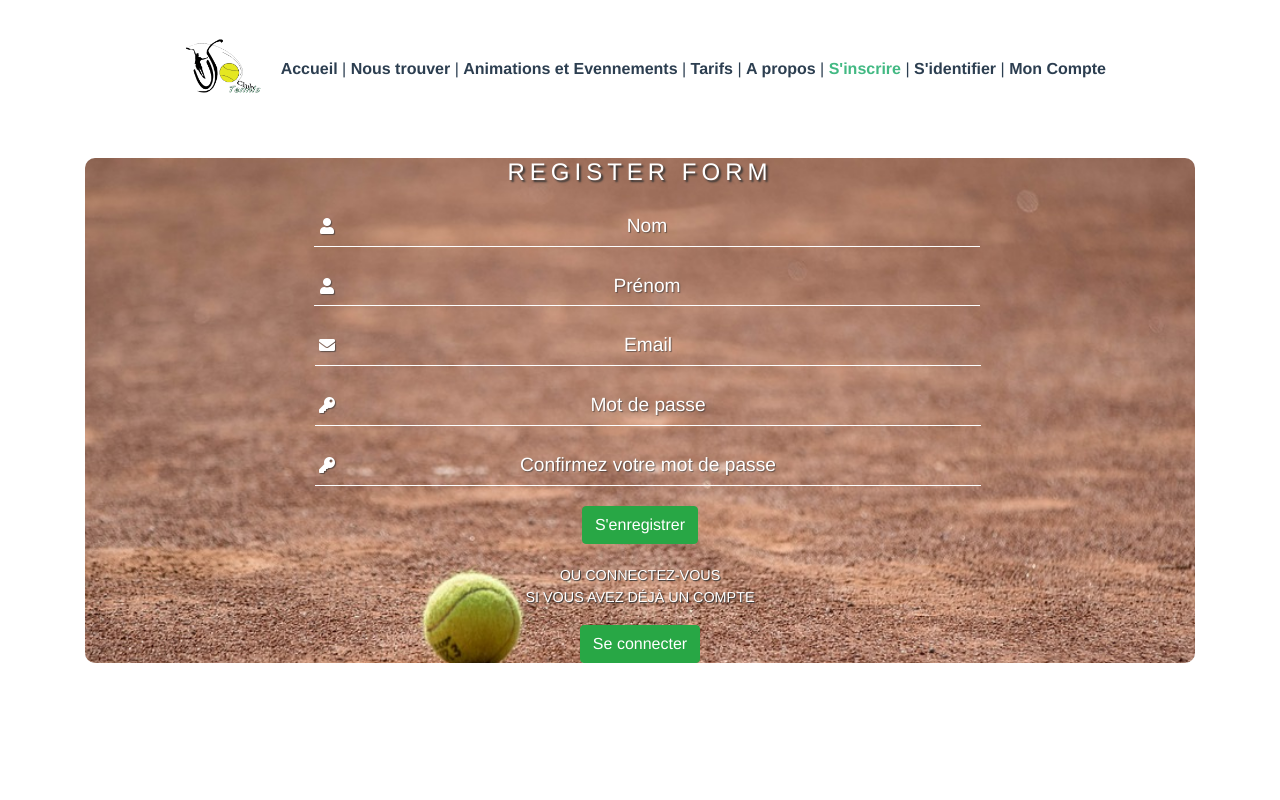
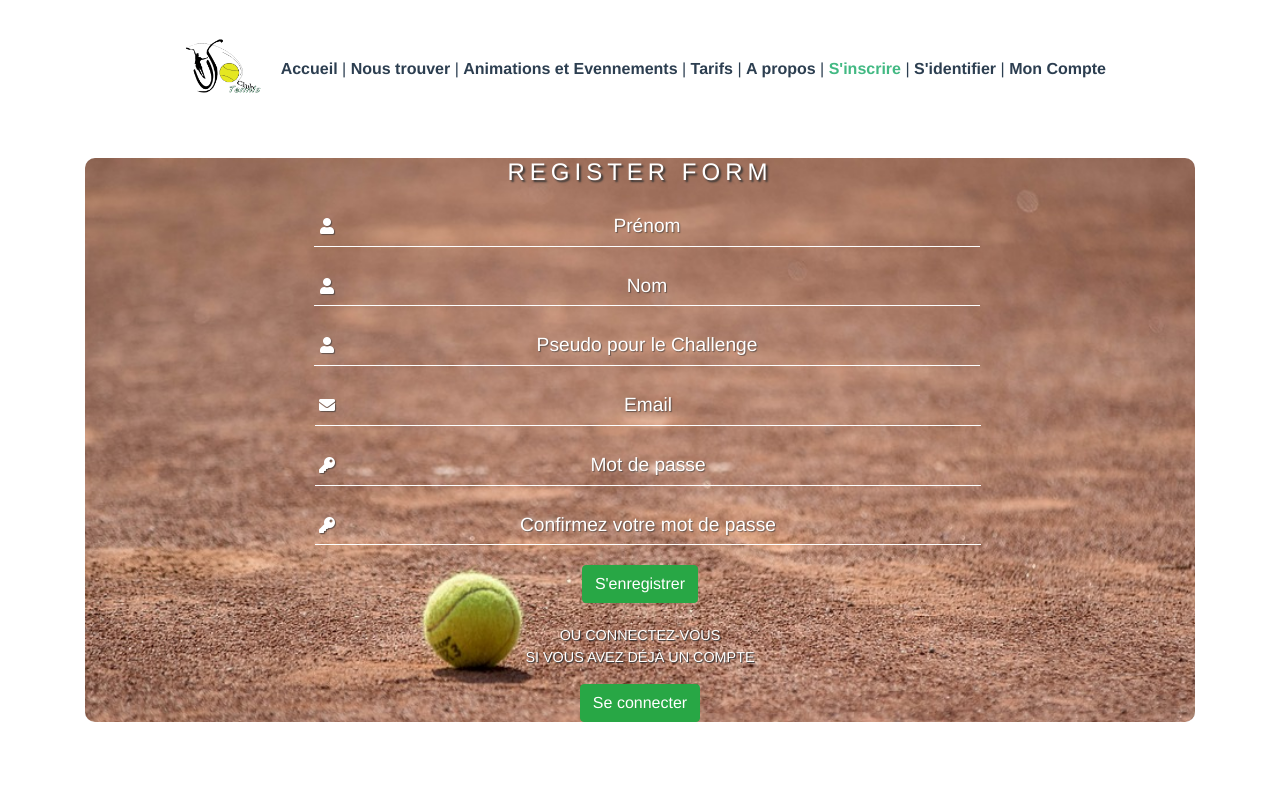
Before and after one commit to cyril-cordier/tc95us, a Vue app: page /register in a window 1280 px wide. Shown: the top 800 px of the page. Built offline with nearby package versions, Linux system fonts and the light colour scheme.

Commit message:
correction register ok

```diff
--- a/src/components/users.vue
+++ b/src/components/users.vue
@@ -113,11 +113,15 @@
                   <h1>Formulaire d'enregistrement</h1>
                   <div class="signup-row">
                     <i class="fa fa-user"></i>
+                    <input type="text" name="" value=""  placeholder="Prénom" v-model="firstname">
+                  </div>
+                  <div class="signup-row">
+                    <i class="fa fa-user"></i>
                     <input type="text" name="" value=""  placeholder="Nom" v-model="lastname">
                   </div>
                   <div class="signup-row">
                     <i class="fa fa-user"></i>
-                    <input type="text" name="" value=""  placeholder="Prénom" v-model="firstname">
+                    <input type="text" name="" value=""  placeholder="Pseudo Challenge" v-model="challengename">
                   </div>
                   <div class="signup-row">
                     <i class="fa fa-envelope"></i>
@@ -192,6 +196,7 @@
         var obj = {
           'firstname': this.firstname,
           'lastname': this.lastname,
+          'challengename': this.challengename,
           'email': this.email,
           'password': this.password,
           'c_password': this.c_password,
--- a/src/store/modules/users.js
+++ b/src/store/modules/users.js
@@ -32,6 +32,7 @@ const actions = {
         var formdata = new FormData();
         formdata.append("lastname", form.lastname);
         formdata.append("firstname", form.firstname);
+        formdata.append("challengename", form.challengename);
         formdata.append("email", form.email);
         formdata.append("password", form.password);
         formdata.append("c_password", form.c_password);
@@ -60,6 +61,8 @@ const actions = {
       formdata.append("firstname", form.firstname);
       formdata.append("email", form.email);
       formdata.append("challengename", form.challengename);
+      formdata.append("password", form.password);
+      formdata.append("c_password", form.c_password);
 
 
 
--- a/src/views/About.vue
+++ b/src/views/About.vue
@@ -1,11 +1,16 @@
 <template>
   <div class="about">
+    <br>
     <h1>A propos</h1>
-
+<br><br>
     <p>Ce site a été concu dans le cadre d'un projet de fin de formation chez Epitech Coding Academy par Cyril CORDIER, également adhérent du Club de Tennis de Us et Responsable des Equipes.</p>
-    <p>Respectez les gestes barrière, prenez vos raquettes et vos balles, et venez prendre du bon temps au TC Us, en plus on est sympa et le cadre est super, en pleine campagne</p>
-
-    <p>Pensez à réserver vos courts sur Ten'up (lien en bas de page), et réserver la météo. facile en page d'accueil vous avez la météo de Us pour la semaine !</p>
+    <br>
+    <p>Respectez les gestes barrière, prenez vos raquettes et vos balles, et venez prendre du bon temps au TC Us, en plus on est sympa et le cadre est super, en pleine campagne.</p>
+<br>
+    <p>Pensez à <a href="https://tenup.fft.fr/" target="blank">réserver vos courts sur Ten'Up</a>, et réserver la météo. </p>
+    <br>
+    <p>Facile en <router-link to="/">page d'accueil</router-link> vous avez la météo de Us pour la semaine !</p>
+  <router-view/>
   </div>
 
 </template>
--- a/src/views/Register.vue
+++ b/src/views/Register.vue
@@ -11,13 +11,18 @@
       <div class="signup-form">
         <form @submit="onsubmit" class="sign-back">
           <h1>REGISTER FORM</h1>
+
           <div class="signup-row">
             <i class="fa fa-user"></i>
-            <input type="text" name="" value="" id="exampleInputName1" placeholder="Nom" v-model="lastname">
+            <input type="text" name="" value="" id="firstname" placeholder="Prénom" v-model="firstname">
           </div>
           <div class="signup-row">
             <i class="fa fa-user"></i>
-            <input type="text" name="" value="" id="exampleInputName1" placeholder="Prénom" v-model="firstname">
+            <input type="text" name="" value="" id="lastname" placeholder="Nom" v-model="lastname">
+          </div>
+          <div class="signup-row">
+            <i class="fa fa-user"></i>
+            <input type="text" name="" value="" id="challengename" placeholder="Pseudo pour le Challenge" v-model="challengename">
           </div>
           <div class="signup-row">
             <i class="fa fa-envelope"></i>
@@ -83,6 +88,7 @@
     data() {
       return {
         lastname: '',
+        challenge: '',
         firstname: '',
         email: '',
         password: '',
@@ -95,6 +101,7 @@
         e.preventDefault();
         var obj = {
           'firstname': this.firstname,
+          'challenge': this.challenge,
           'lastname': this.lastname,
           'email': this.email,
           'password': this.password,
```
Also changed, not shown: 1 other file (tests, documents, lock files or other folders).
